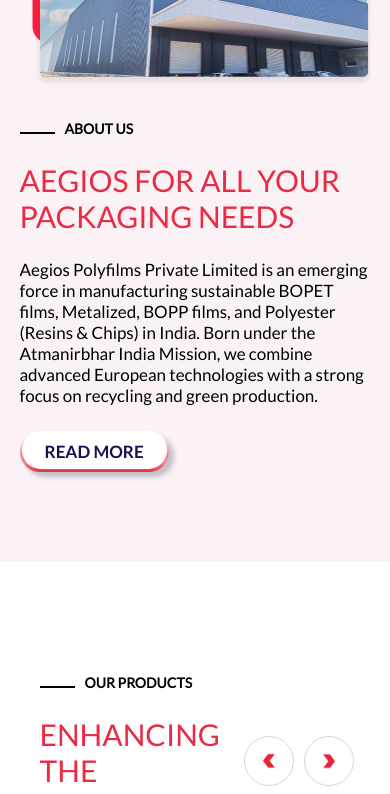
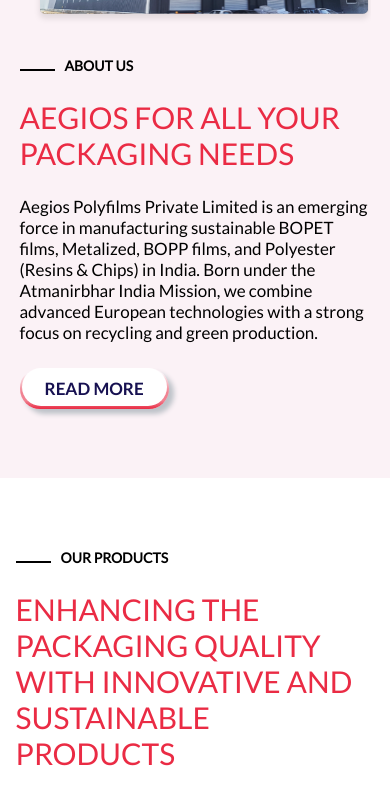
Before and after one commit to GadaniPanth/aegios, an Angular app: page / in a window 390 px wide. Shown: the part 1156-1950 px from the top of the page. Built offline with nearby package versions, Linux system fonts and the light colour scheme.

Commit message:
swiper home page responsive completed

```diff
--- a/src/app/home/home.component.less
+++ b/src/app/home/home.component.less
@@ -311,6 +311,7 @@
 
   ::ng-deep .swiper-slide {
     width: calc(100% / 3.15) !important;
+    min-width: 350px;
   }
 }
 
@@ -372,6 +373,7 @@
 
   ::ng-deep .swiper-slide {
     width: calc(100% / 3.15) !important;
+    min-width: 350px;
   }
 }
 
@@ -430,6 +432,55 @@
   }
 }
 
+@media only screen and (max-width: 680px) {
+  .section3 .grid.grid3 {
+    width: 92%;
+    padding: 0;
+
+
+
+    ::ng-deep .swiper-slide {
+      min-width: unset;
+      width: 100% !important;
+      // margin-right: 15px !important;
+    }
+
+    .card .card-body {
+      margin-top: -40px;
+    }
+  }
+
+  .section4 .grid.grid3 {
+    width: 95%;
+  }
+
+  .grid.grid3 {
+    .head {
+      grid-column: 1 / span 2;
+      grid-row: 2;
+    }
+
+    .d_block {
+      display: inline;
+    }
+
+    .swiper_btn_container {
+      grid-column: 1 / span 2;
+      grid-row: 3;
+      margin-bottom: 15px;
+    }
+
+    .swiper-container {
+      grid-row: 4;
+    }
+
+    .swiper-button-next,
+    .swiper-button-prev {
+      top: 0;
+    }
+  }
+}
+
 @media only screen and (max-width: 540px) {
   .font_48 {
     font-size: 34px;
@@ -444,9 +495,13 @@
       width: 100%;
     }
   }
+
+  .mini-section-padding {
+    padding: 69px 0;
+  }
 }
 
-@media only screen and (max-width: 370px) {
+@media only screen and (max-width: 375px) {
   .font_20 {
     font-size: 15px;
   }
@@ -460,4 +515,15 @@
       width: 100%;
     }
   }
+
+  .section4 .grid.grid3 {
+    width: 96%;
+    padding: 15px;
+
+    ::ng-deep .swiper-slide {
+      width: 100% !important;
+      min-width: unset;
+    }
+  }
+
 }
```
